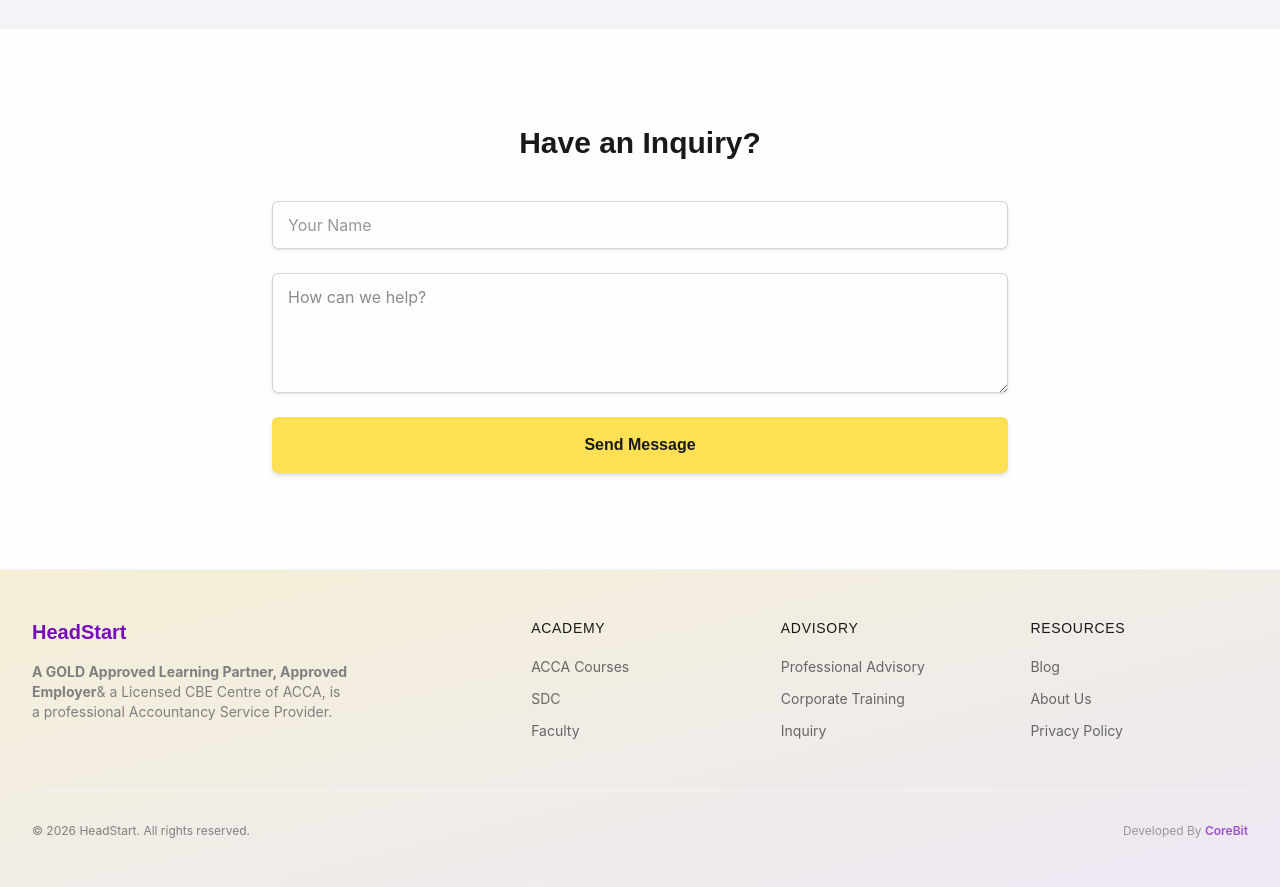
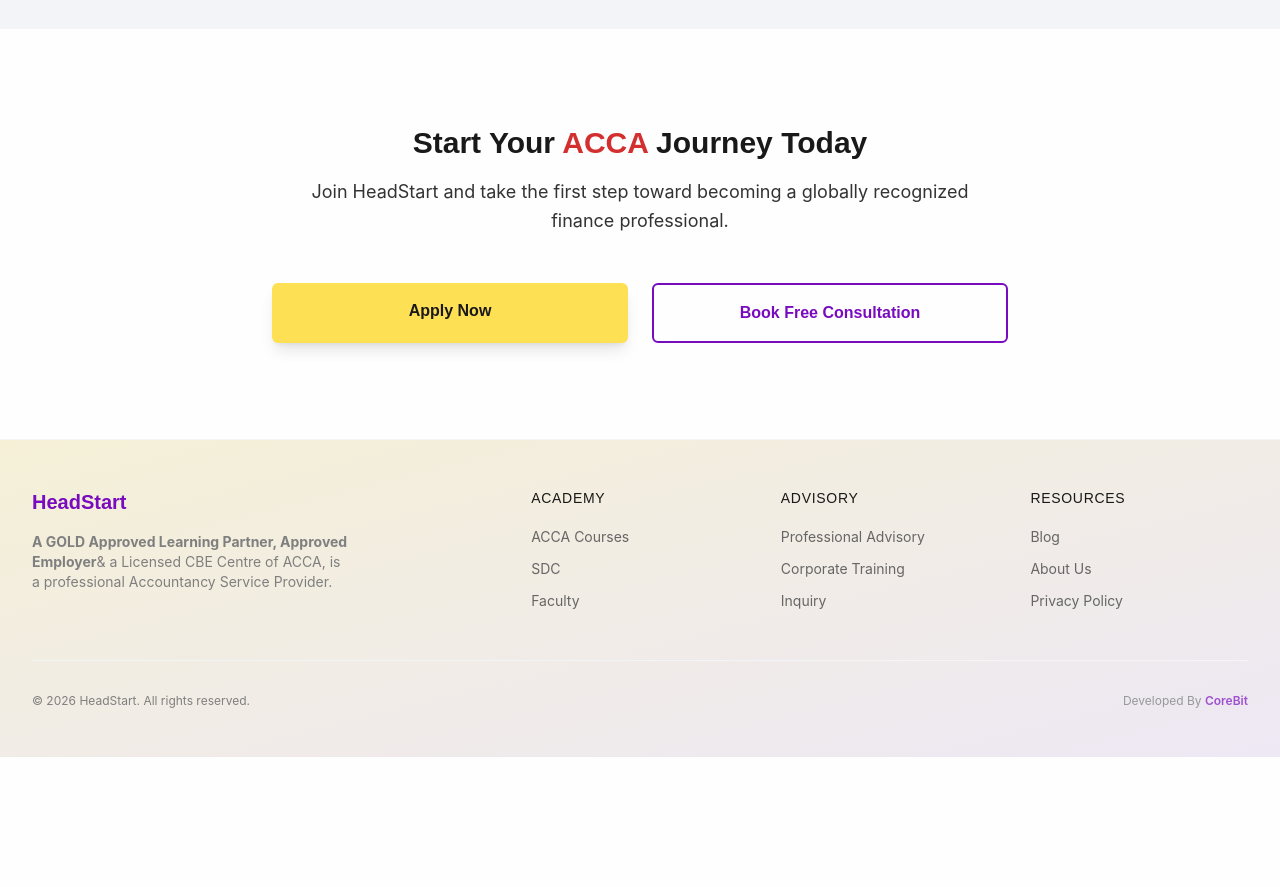
Before and after one commit to corebit-bd/headstart, a Next.js app in the folder frontend/: page / in a window 1280 px wide. Shown: the part 5720-6607 px from the top of the page. After the commit the page ends 6477 px from the top, so only its background shows below. Built offline with nearby package versions, Linux system fonts and the light colour scheme.

Commit message:
feature (refactor) : Updated Tests & Website Layout & Content for 'Contact' Section

```diff
--- a/frontend/src/components/home/Contact.tsx
+++ b/frontend/src/components/home/Contact.tsx
@@ -1,25 +1,33 @@
+import Link from "next/link";
+
 export function Contact() {
+  const whatsappUrl = "https://wa.me/8801886091323";
   return (
     <section className="bg-brand-grey-50 py-24">
       <div className="mx-auto max-w-3xl px-4 text-center">
-        <h2 className="font-heading text-3xl font-bold text-black-900">
-          Have an Inquiry?
+        <h2 className="font-heading text-3xl font-bold text-black-900 mb-4">
+          Start Your <span className="text-error-1000">ACCA</span> Journey Today
         </h2>
-        <form className="mt-10 grid grid-cols-1 gap-y-6">
-          <input
-            type="text"
-            placeholder="Your Name"
-            className="block w-full rounded-md border-0 px-4 py-3 text-black-900 shadow-sm ring-1 ring-inset ring-gray-300 placeholder:text-black-400 focus:ring-2 focus:ring-brand-purple-1000"
-          />
-          <textarea
-            rows={4}
-            placeholder="How can we help?"
-            className="block w-full rounded-md border-0 px-4 py-3 text-black-900 shadow-sm ring-1 ring-inset ring-gray-300 focus:ring-2 focus:ring-brand-purple-1000"
-          />
-          <button className="w-full rounded-md bg-brand-gold-1000 py-4 font-heading font-bold text-black-900 shadow-md hover:bg-brand-gold-900 transition-all">
-            Send Message
-          </button>
-        </form>
+        <p className="text-base md:text-lg max-w-2xl mx-auto mb-12 text-black-800 leading-relaxed">
+          Join HeadStart and take the first step toward becoming a globally recognized finance professional.
+        </p>
+
+        <div className="mt-10 grid grid-cols-2 gap-x-6 gap-y-4">
+          <Link
+            href="/enroll"
+            className="rounded-md bg-brand-gold-1000 px-8 py-4 font-heading text-base text-center font-bold text-black-900 shadow-lg hover:bg-brand-gold-900 hover:scale-105 transition-all"
+          >
+            Apply Now
+          </Link>
+          <Link
+            href={whatsappUrl}
+            target="_blank"
+            rel="noopener noreferrer"
+            className="rounded-md border-2 border-brand-purple-1000 px-8 py-4 font-heading text-base text-center font-bold text-brand-purple-1000 hover:bg-brand-purple-1000 hover:text-brand-gold-50 transition-all"
+          >
+            Book Free Consultation
+          </Link>
+        </div>
       </div>
     </section>
   );
```
Also changed, not shown: 1 other file (tests, documents, lock files or other folders).
